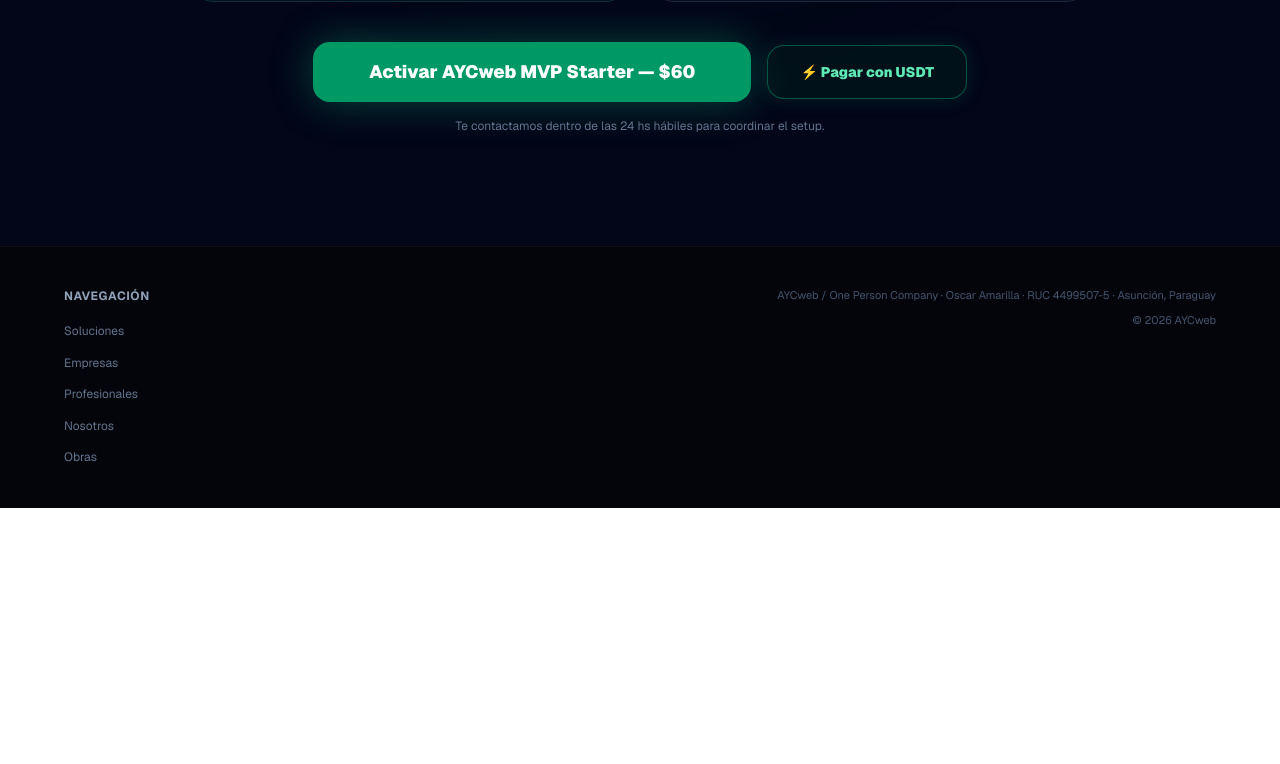
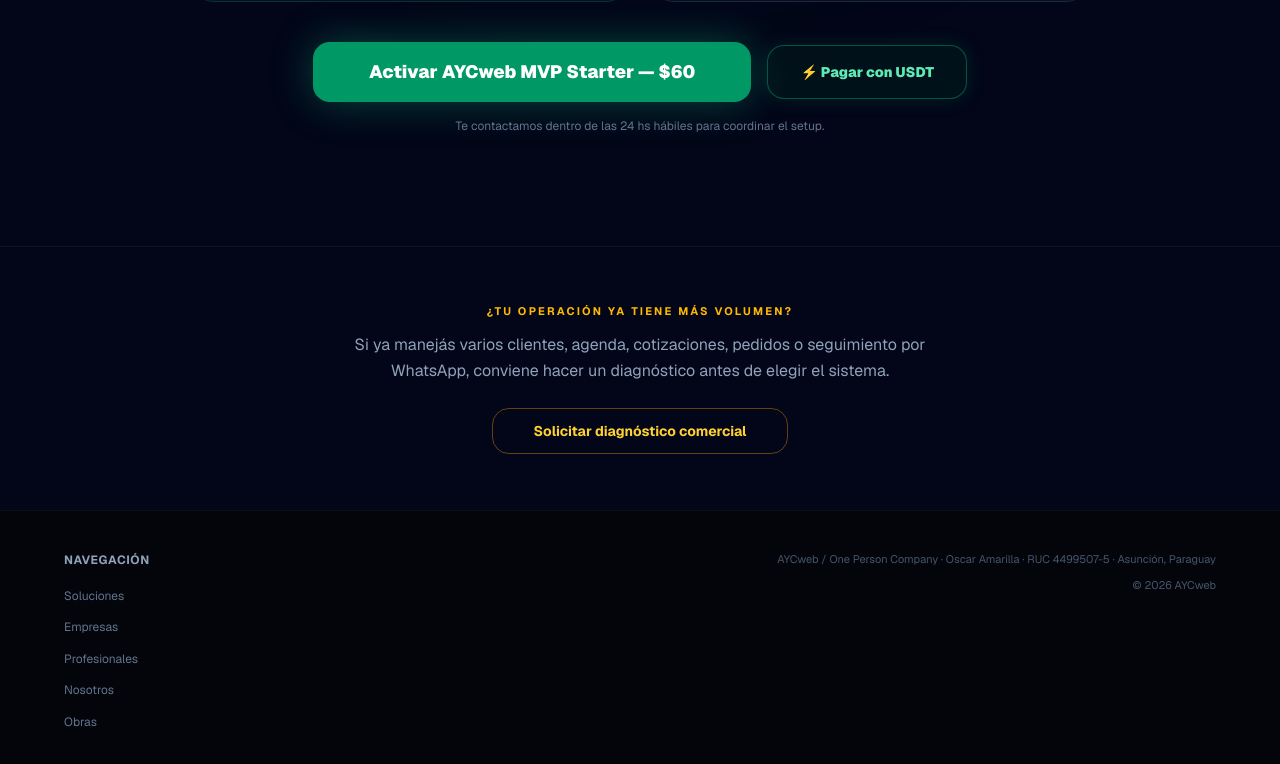
Before and after one commit to oscaramarilla/aycweb, a Next.js app: page /en/profesionales in a window 1280 px wide. Shown: the part 2360-3124 px from the top of the page. Before the commit the page ends 2868 px from the top, so only its background shows below. Built offline with nearby package versions, Linux system fonts and the light colour scheme.

Commit message:
feat(professionals): add secondary diagnostic CTA

```diff
--- a/app/[lang]/(marketing)/profesionales/page.tsx
+++ b/app/[lang]/(marketing)/profesionales/page.tsx
@@ -280,6 +280,24 @@ export default function ProfesionalesPage({ params }: { params?: { lang?: string
           </div>
         </div>
       </section>
+
+      {/* ── DIAGNÓSTICO COMERCIAL ── */}
+      <section className="relative z-10 px-6 py-10 md:py-14 border-t border-white/[0.05]">
+        <div className="max-w-3xl mx-auto text-center">
+          <p className="text-[11px] font-bold uppercase tracking-[0.2em] text-amber-400 mb-3">
+            ¿Tu operación ya tiene más volumen?
+          </p>
+          <p className="text-slate-400 text-sm md:text-base leading-relaxed mb-6 max-w-xl mx-auto">
+            Si ya manejás varios clientes, agenda, cotizaciones, pedidos o seguimiento por WhatsApp, conviene hacer un diagnóstico antes de elegir el sistema.
+          </p>
+          <a
+            href={`/${params?.lang || "es"}/diagnostico-comercial`}
+            className="inline-block border border-amber-500/40 text-amber-300 hover:bg-amber-500/10 font-bold py-3 px-10 rounded-xl transition-all active:scale-95 text-sm"
+          >
+            Solicitar diagnóstico comercial
+          </a>
+        </div>
+      </section>
     </div>
   );
 }
```
